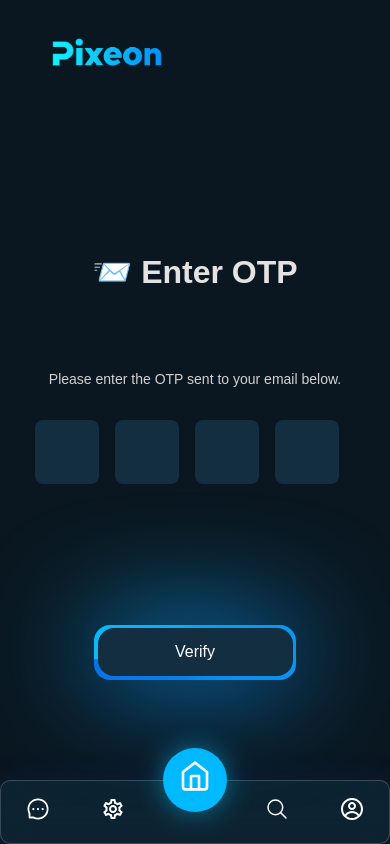
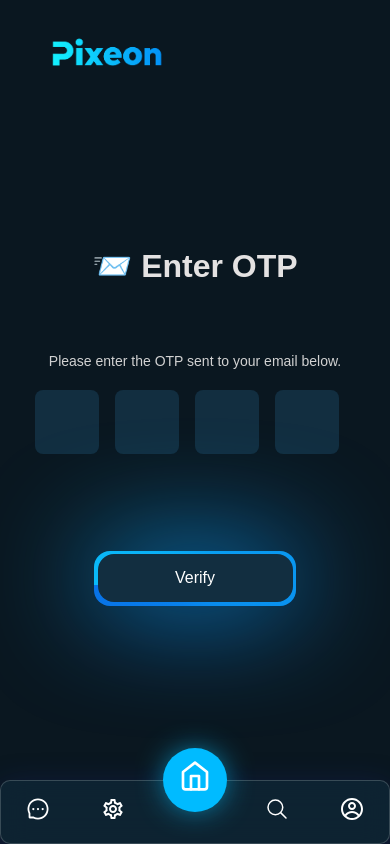
Before and after one commit to Vivek-4321/Pixeon, a React (Vite) app: page /#/otp_verification in a window 390 px wide. Built offline with nearby package versions, Linux system fonts and the light colour scheme.

Commit message:
some minor css changes

```diff
--- a/src/OtpVerification.css
+++ b/src/OtpVerification.css
@@ -177,6 +177,6 @@
   }
 
   .input-fade-in_button_otp{
-    margin-top: 3rem;
+    margin-bottom: 6rem;
   }
 }
```
